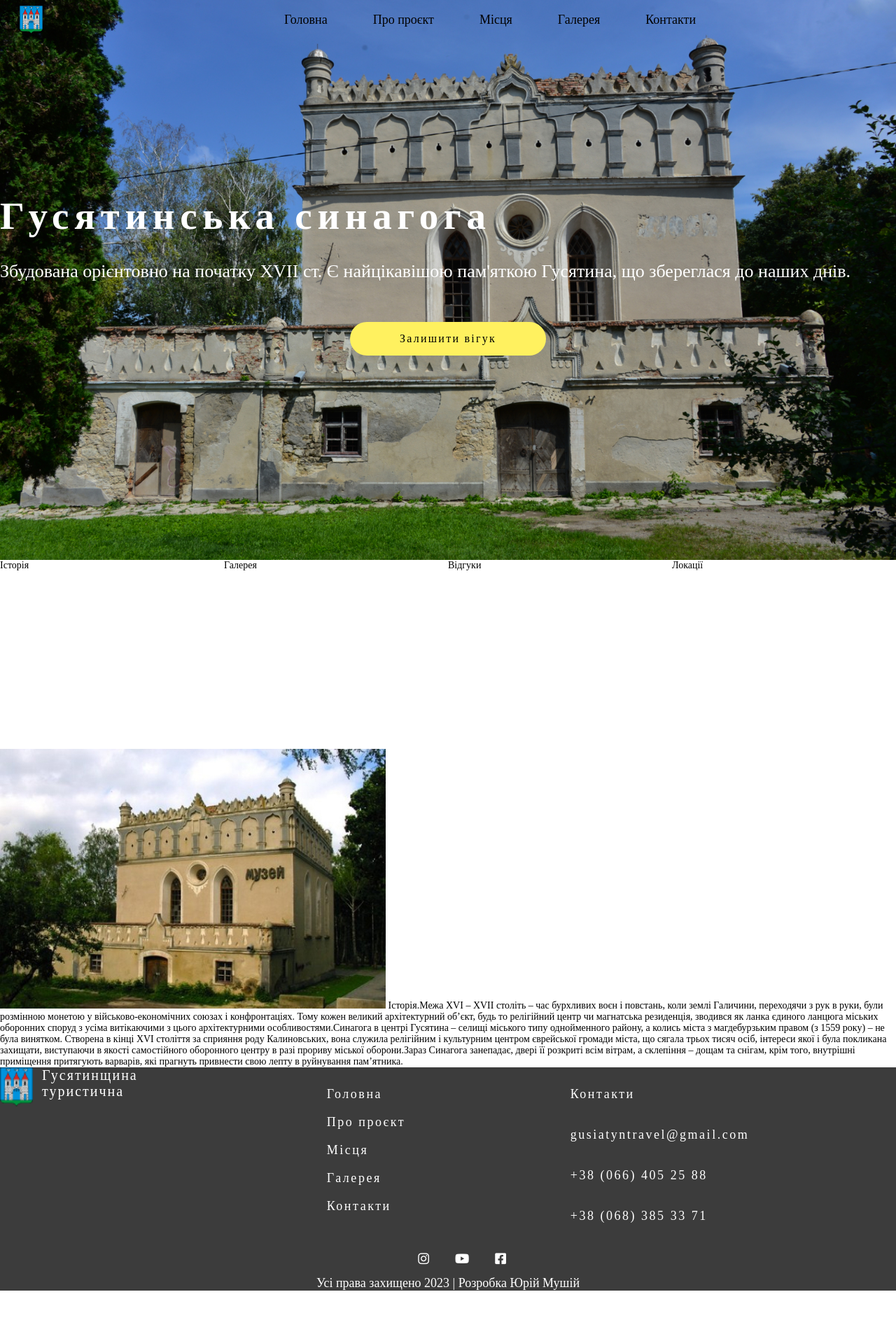
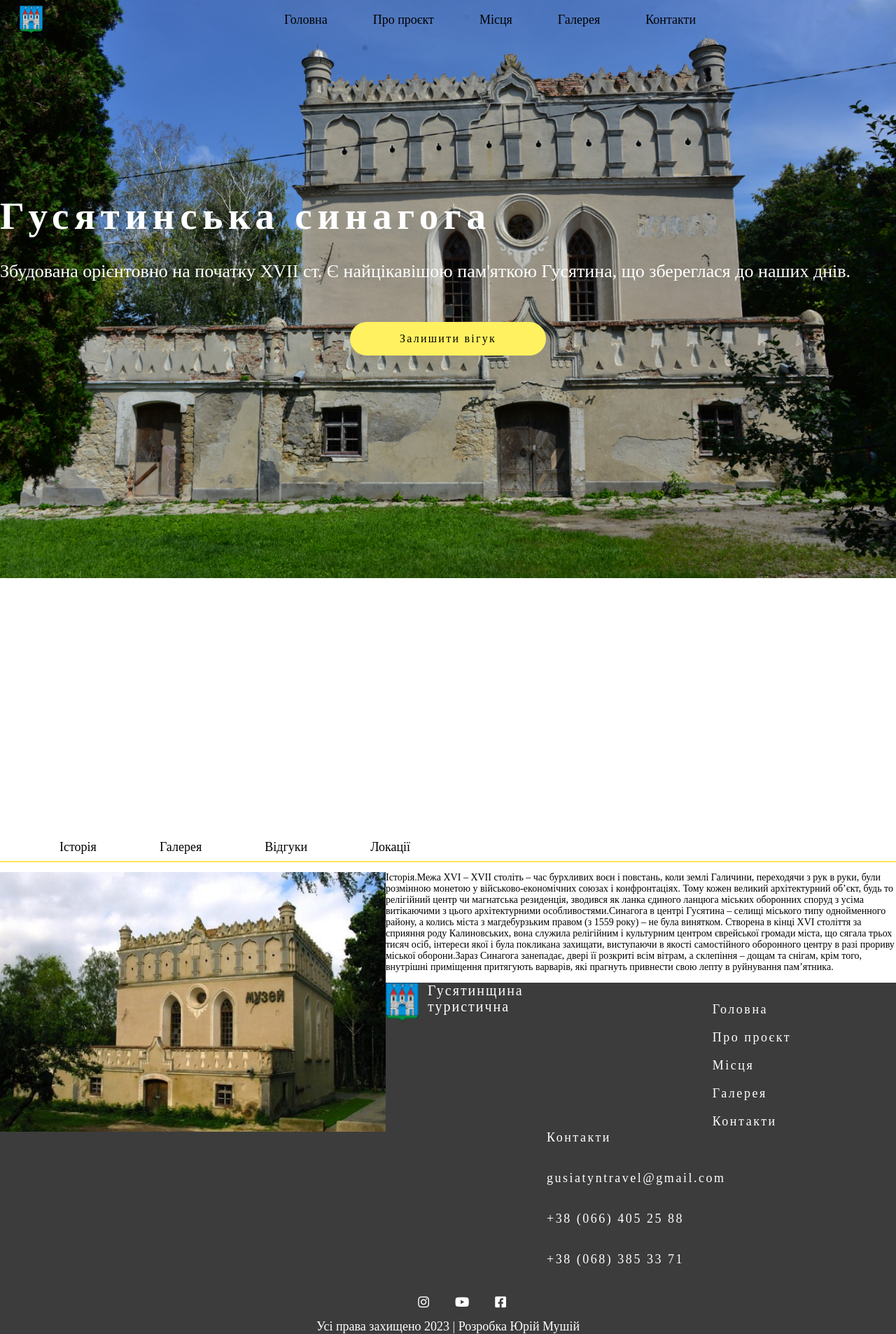
Before and after one commit to Kximikx/ukraineproject, a PHP site: page /place.html in a window 1280 px wide. Shown: the whole page at 70% size. Before the commit the page ends 1844 px from the top, so only its background shows below. Run offline with PHP 8.4, Linux system fonts and the light colour scheme.

Commit message:
Фікс багів

```diff
--- a/css/main.css
+++ b/css/main.css
@@ -488,21 +488,25 @@ textarea{
     position: relative;
     z-index: 99;
     height: 100vh;
-    background: url('../img/PlaceFon.jpg') no-repeat top center / cover;
-
+    top: 0;
+    left: 0;
 }
-/* .background {
+.background {
     position: absolute;
     top: 0;
     left: 0;
     z-index: -1;
+    overflow-x: hidden;
 }
 .background > img {
-    width: 1600px;
+    inset: 0;
     background-repeat: no-repeat;
-    background-size: cover;
-
-} */
+    background-size: contain;
+    background-position: top center ;
+    object-fit: contain;
+    width: 100%;
+    height: 100%;
+}
 .place_offer h1{
     color: #FFF;
     font-family: Buduj Sans TRIAL;
@@ -534,6 +538,21 @@ textarea{
     display: flex;
 
 }
-.tabs__block{
+.tabs{
+    display: flex;
+    border-bottom: 2px solid #FEE45C;
+}
+.tabs > li a{
+    padding: 20px 45px;
+    font-size: 18px;
 
 }
+.tabs > li :hover{
+    background-color: #FEE45C;
+}
+.tabs_img{
+    float: left;
+}
+.about_place{
+    margin-top: 380px;
+}
--- a/place.html
+++ b/place.html
@@ -24,9 +24,9 @@
                     </ul>
                 </nav>
         </div>
-        <!-- <div class="background">
+        <div class="background">
             <img src="img/PlaceFon.jpg" alt="Головний фон">
-        </div> -->
+        </div>
         <div class="place_offer">
             <div class="container">
             <h1>Гусятинська синагога</h1>
@@ -39,17 +39,16 @@
         <div class="container">
         <main>
             <div class="content">
-                <div class="tabs">
-                    <nav class="tabs__items">
-                        <a href="#tab_01" class="tabs__item">Історія</a>
-                        <a href="#tab_02" class="tabs__item">Галерея</a>
-                        <a href="#tab_03" class="tabs__item">Відгуки</a>
-                        <a href="#tab_04" class="tabs__item">Локації</a>
-                    </nav>
+                <ul class="tabs">
+                        <li><a href="#tab_01" class="tabs__item">Історія</a></li>
+                        <li><a href="#tab_02" class="tabs__item">Галерея</a></li>
+                        <li><a href="#tab_03" class="tabs__item">Відгуки</a></li>
+                        <li><a href="#tab_04" class="tabs__item">Локації</a></li>
+                </ul>
                     <div class="tabs__body">
                         <div id="tab_01" class="tabs__block">
-                            <img src="img/image 12 Синагога.jpg" alt="Синагога">
-                         Історія.Межа XVI – XVII століть – час бурхливих воєн і повстань, коли землі Галичини, переходячи з рук в руки, були розмінною монетою у військово-економічних союзах і конфронтаціях. Тому кожен великий архітектурний об’єкт, будь то релігійний центр чи магнатська резиденція, зводився як ланка єдиного ланцюга міських оборонних споруд з усіма витікаючими з цього архітектурними особливостями.Синагога в центрі Гусятина – селищі міського типу однойменного району, а колись міста з магдебурзьким правом (з 1559 року) – не була винятком. Створена в кінці XVI століття за сприяння роду Калиновських, вона служила релігійним і культурним центром єврейської громади міста, що сягала трьох тисяч осіб, інтереси якої і була покликана захищати, виступаючи в якості самостійного оборонного центру в разі прориву міської оборони.Зараз Синагога занепадає, двері її розкриті всім вітрам, а склепіння – дощам та снігам, крім того, внутрішні приміщення притягують варварів, які прагнуть привнести свою лепту в руйнування пам’ятника.
+                            <img class="tabs_img" src="img/image 12 Синагога.jpg" alt="Синагога">
+                         <p>Історія.Межа XVI – XVII століть – час бурхливих воєн і повстань, коли землі Галичини, переходячи з рук в руки, були розмінною монетою у військово-економічних союзах і конфронтаціях. Тому кожен великий архітектурний об’єкт, будь то релігійний центр чи магнатська резиденція, зводився як ланка єдиного ланцюга міських оборонних споруд з усіма витікаючими з цього архітектурними особливостями.Синагога в центрі Гусятина – селищі міського типу однойменного району, а колись міста з магдебурзьким правом (з 1559 року) – не була винятком. Створена в кінці XVI століття за сприяння роду Калиновських, вона служила релігійним і культурним центром єврейської громади міста, що сягала трьох тисяч осіб, інтереси якої і була покликана захищати, виступаючи в якості самостійного оборонного центру в разі прориву міської оборони.Зараз Синагога занепадає, двері її розкриті всім вітрам, а склепіння – дощам та снігам, крім того, внутрішні приміщення притягують варварів, які прагнуть привнести свою лепту в руйнування пам’ятника.</p>
                         </div>
                         <div id="tab_01" class="tabs__block">
                             </div>
@@ -57,7 +56,7 @@
                            </div>
 
                     </div>
-                </div>
+
 
             </div>
         </main>
```
